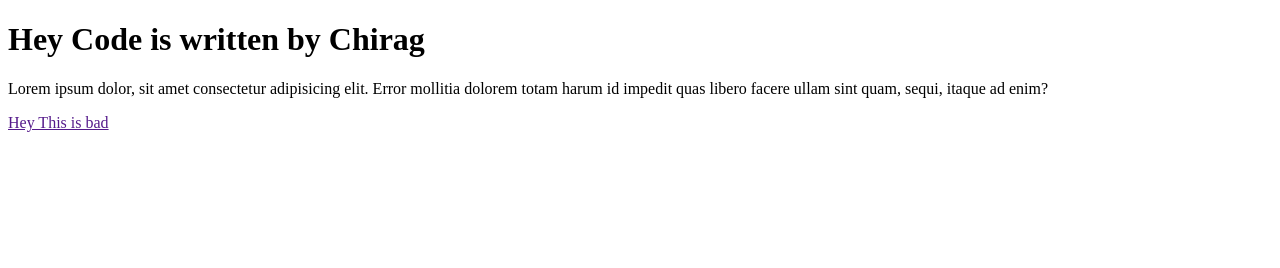
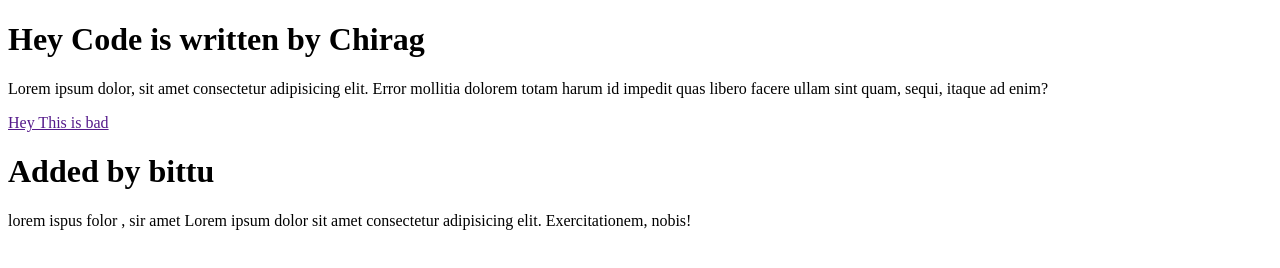
Before and after one commit to ChiragKapil03/GitColloborateTest, a plain HTML site: page index.html in a window 1280 px wide. Drawn offline with Linux system fonts and the light colour scheme.

Commit message:
my commits in work by bittu in main index

```diff
--- a/index.html
+++ b/index.html
@@ -11,5 +11,13 @@
         <p>Lorem ipsum dolor, sit amet consectetur adipisicing elit. Error mollitia dolorem totam harum id impedit quas libero facere ullam sint quam, sequi, itaque ad enim?</p>
         <a href="">Hey This is bad</a>
     </div>
+
+<!--    Bittu work is here -->
+    <div class="hero">
+        <h1>Added by bittu</h1>
+        <p>lorem ispus folor , sir amet Lorem ipsum dolor sit amet consectetur adipisicing elit. Exercitationem, nobis!</p>
+    </div>
+
 </body>
+
 </html>
```
